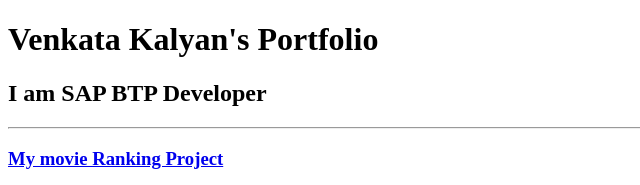
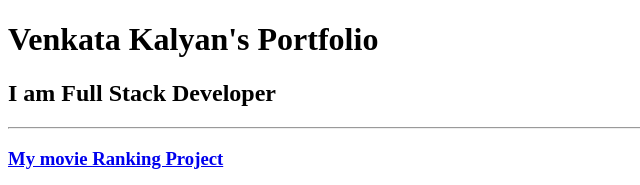
Before and after one commit to pvkalyan13/Udemy_HTML, a plain HTML site: page index.html in a window 1280 px wide. Shown: the top 185 px of the page, 0-640 px from the left. Drawn offline with Linux system fonts and the light colour scheme.

Commit message:
Update index.html

```diff
--- a/index.html
+++ b/index.html
@@ -8,7 +8,7 @@
 <body>
 <!-- TODO 1: Create the HTML Boilerplate - Done -->
 <h1>Venkata Kalyan's Portfolio</h1>
-<h2>I am SAP BTP Developer</h2>
+<h2>I am Full Stack Developer</h2>
 <hr />
 <h3><a href="./public/movie-ranking.html">My movie Ranking Project</a></h3>
 <img src="./assets/images/movie-ranking.png" height="200" width="400" alt="movie ranking project preview"/>
```
